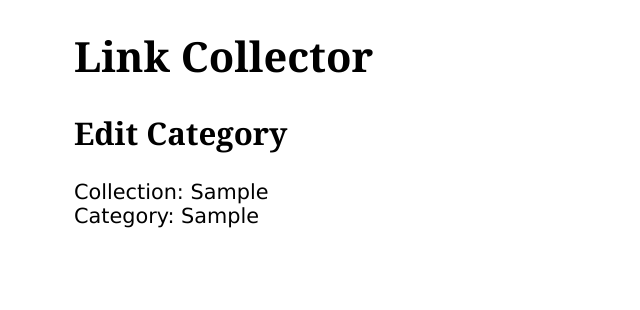
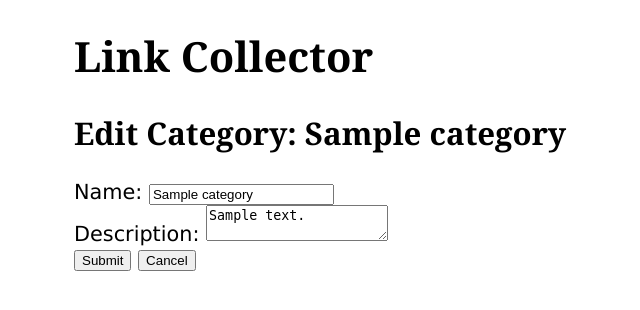
Before and after one commit to kellim/link-collector, a Flask app: a page that uses templates/categoryedit.html in a window 1280 px wide. Shown: the top 310 px of the page, without its empty margins (86-726 px from the left). Run offline with Flask 2, Linux system fonts and the light colour scheme; tables that the repository leaves empty hold one stand-in row (values such as "Sample post").

Commit message:
Add ability to edit categories

```diff
--- a/app.py
+++ b/app.py
@@ -111,10 +111,32 @@ def new_collection():
     else:
         return render_template('collectionnew.html')
 
-@app.route('/links/<collection>/<category>/edit/')
+@app.route('/links/<collection>/<category>/edit/', methods=['GET', 'POST'])
 def edit_category(collection, category):
     """Edit a Category"""
-    return render_template('categoryedit.html', collection=collection, category=category)
+    coll = session.query(Collection).filter_by(path=collection).one()
+    selected_cat = session.query(Category).filter_by(path=category,
+                                                     coll_id=coll.coll_id).one()
+    if request.method == 'POST':
+        if 'cancel-btn' in request.form:
+            flash('Edit Category cancelled!')
+        else:
+            cat_name = request.form['cat-name']
+            cat_desc = request.form['cat-desc']
+            if (selected_cat.name != cat_name
+                or selected_cat.description != cat_desc):
+                if selected_cat.name != cat_name:
+                    selected_cat.name = cat_name
+                if selected_cat.description != cat_desc:
+                    selected_cat.description = cat_desc
+                session.add(selected_cat)
+                session.commit()
+                flash('Category has been edited!')
+            else:
+                flash('No change was made to Category!')
+        return redirect(url_for('show_category_links', collection=collection, category=selected_cat.path))
+    else:
+        return render_template('categoryedit.html', collection=coll, category=selected_cat)
 
 
 @app.route('/links/<collection>/<category>/delete/')
--- a/static/styles.css
+++ b/static/styles.css
@@ -26,3 +26,8 @@ li {
   font-size: 1em;
   font-style: italic;
 }
+
+.edit-link,
+.delete-link {
+  font-size: .7em;
+}
--- a/templates/categoryedit.html
+++ b/templates/categoryedit.html
@@ -1,7 +1,13 @@
 {% extends "base.html" %}
 {% block content %}
-  <h2>Edit Category</h2>
-   <p>Collection: {{ collection }}<br>
-     Category: {{ category }}
-  </p>
+  <h2>Edit Category: {{ category.name }}</h2>
+  <div class="edit">
+        <form action="{{ url_for('edit_category', collection=collection.path, category=category.path) }}" method = "POST">
+            <label>Name: <input type="text" name="cat-name" value="{{ category.name }}"></label><br>
+            <label>Description: <textarea name="cat-desc">{{ category.description }}</textarea><br>
+            <input type="submit" name="submit-btn" value = "Submit">
+            <input type="submit" name="cancel-btn" value = "Cancel">
+        </form>
+    </div>
+
 {% endblock %}
```
Also changed, not shown: templates/links.html (+15 -2 lines).
